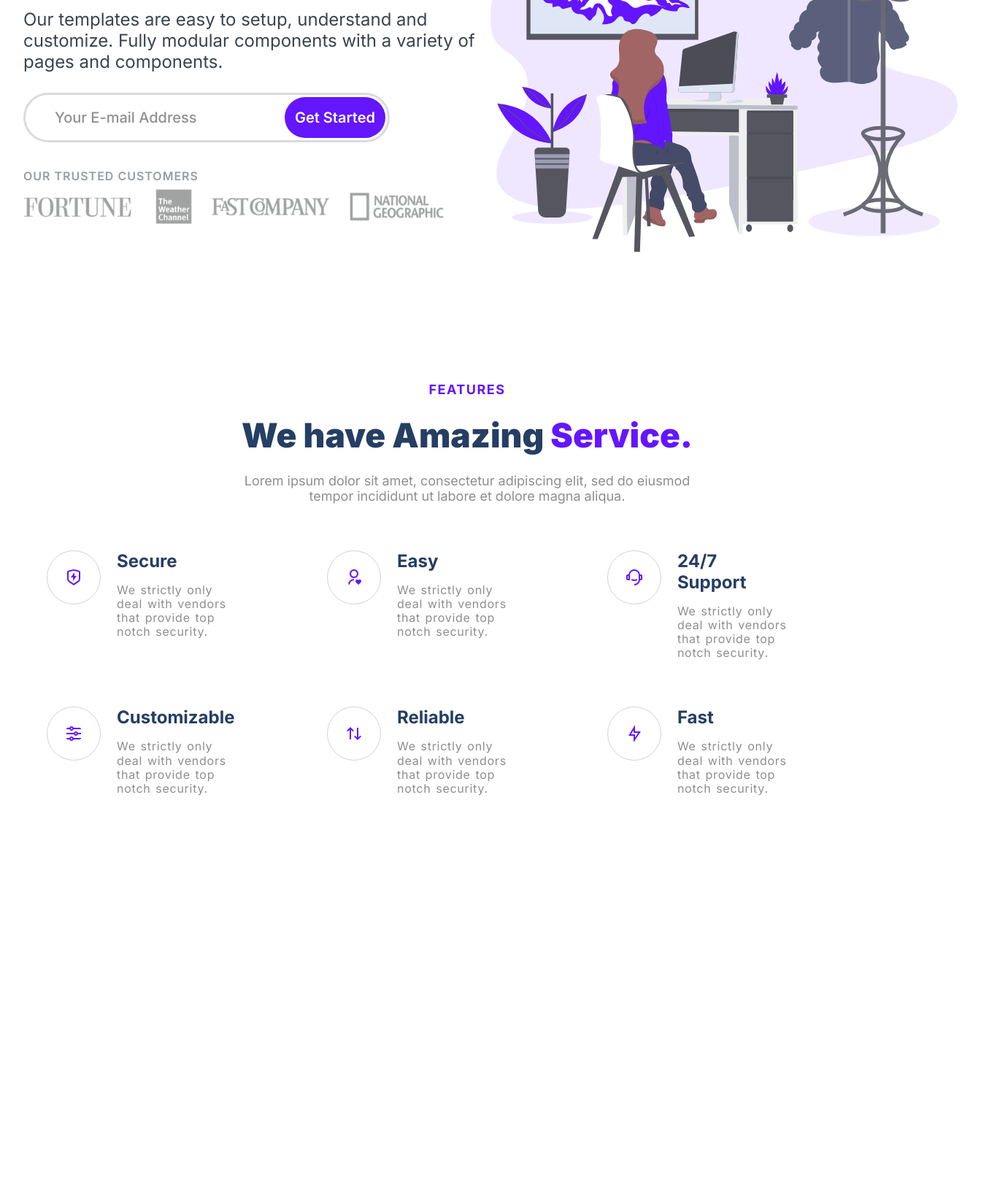
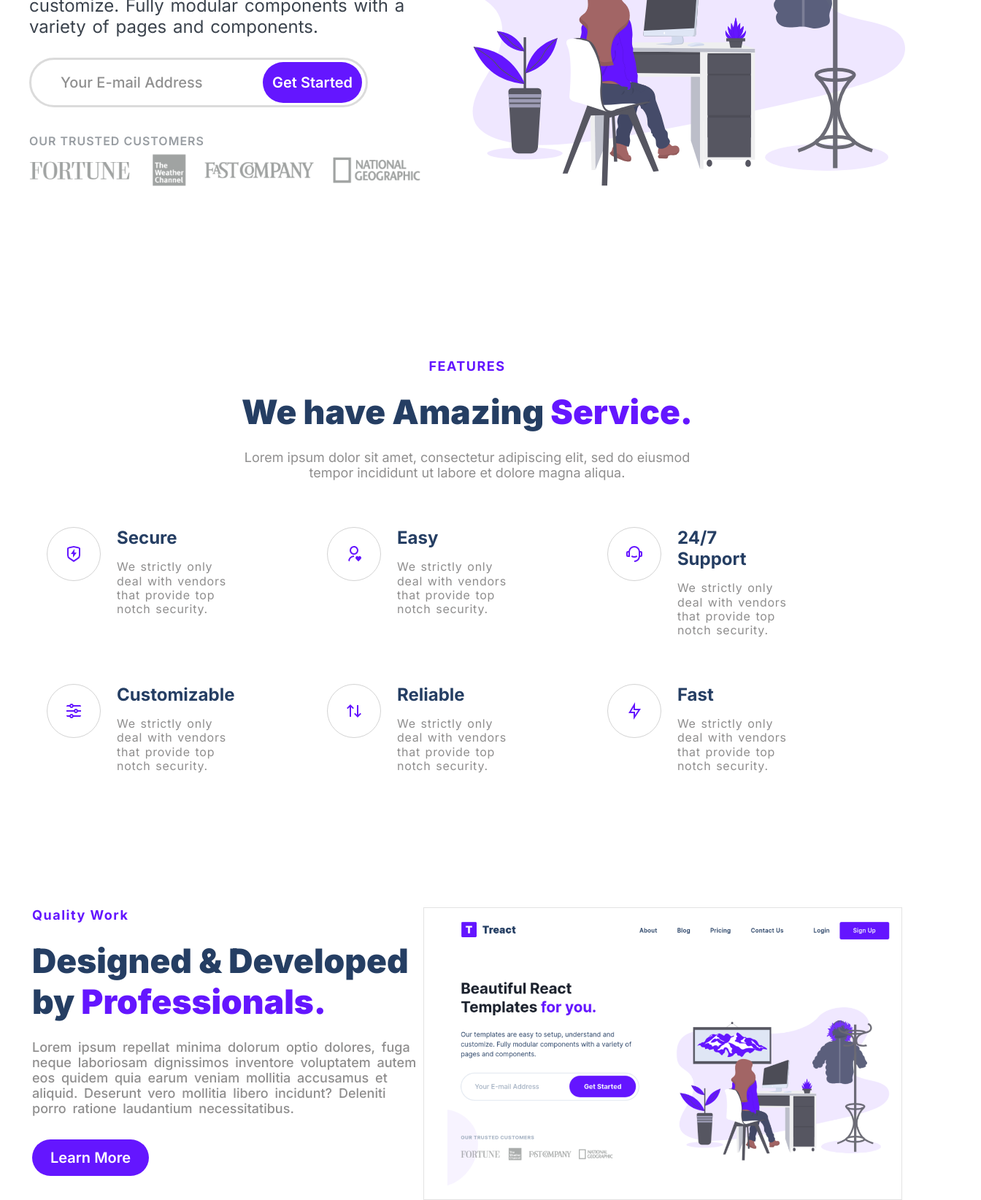
Before and after one commit to davidmgreenberg/Website-Replica, a plain HTML site: page index.html in a window 1280 px wide. Shown: the part 328-1972 px from the top of the page at 73% size, 1344 px wide, since content can reach past the window. Before the commit the page ends 1562 px from the top, so only its background shows below. Drawn offline with Linux system fonts and the light colour scheme.

Commit message:
quality work section

```diff
--- a/index.html
+++ b/index.html
@@ -17,6 +17,7 @@
   </head>
   <body>
     <section id="landing">
+      <div class="landing__padding">
         <div class="row">
           <nav>
             <a href="https://treact.owaiskhan.me/" class="nav__link--wrapper">
@@ -63,7 +64,12 @@
             </div>
 
             <div class="template__right--picture">
-            <img src="./assets/template-right.svg" class="temp--rimg" alt="" />
+              <img
+                src="./assets/template-right.svg"
+                class="temp--rimg"
+                alt=""
+              />
+            </div>
           </div>
         </div>
       </div>
@@ -73,59 +79,116 @@
     <div class="container__features">
         <div class="features__row">
           <span class="text--purple features__header">FEATURES</span>
-                <h2 class="features__h2">We have Amazing <span class="text--purple">Service.</span></h2>
-                <p class = "features__para">Lorem ipsum dolor sit amet, consectetur adipiscing elit, sed do eiusmod tempor incididunt ut labore et dolore magna aliqua.</p>
+            <h2 class="features__h2">
+            We have Amazing <span class="text--purple">Service.</span>
+            </h2>
+            <p class="features__para">
+            Lorem ipsum dolor sit amet, consectetur adipiscing elit, sed do
+            eiusmod tempor incididunt ut labore et dolore magna aliqua.
+            </p>
+
          <div class="feature__items">
             <div class="feature__item">
-                    <img src="./assets/light__shield.svg" class ="feature__img" alt="">
+              <img
+                src="./assets/light__shield.svg" class="feature__img" alt=""/>
               <div class="feature__item--words">
                 <span class="feature__item--head">Secure</span>
-                        <span class="feature__item--para"><p class="description">We strictly only deal with vendors that provide top notch security.</p></span>
+                <span class="feature__item--para"
+                  ><p class="description">
+                    We strictly only deal with vendors that provide top notch
+                    security.
+                  </p></span>
               </div>
             </div>
 
             <div class="feature__item">
-                    <img src="./assets/Easy.svg" class ="feature__img" alt="">
+              <img src="./assets/Easy.svg" class="feature__img" alt="" />
               <div class="feature__item--words">
                 <span class="feature__item--head">Easy</span>
-                        <span class="feature__item--para"><p class="description">We strictly only deal with vendors that provide top notch security.</p></span>
+                <span class="feature__item--para">
+                    <p class="description">
+                    We strictly only deal with vendors that provide top notch
+                    security.
+                  </p></span>
               </div>
             </div>
 
             <div class="feature__item">
-                    <img src="./assets/24:7.svg" class ="feature__img" alt="">
+              <img src="./assets/24:7.svg" class="feature__img" alt="" />
               <div class="feature__item--words">
                  <span class="feature__item--head">24/7 Support</span>
-                        <span class="feature__item--para"><p class="description">We strictly only deal with vendors that provide top notch security.</p></span>
+                 <span class="feature__item--para">
+                    <p class="description">
+                    We strictly only deal with vendors that provide top notch
+                    security.
+                  </p>
+                 </span>
               </div>
             </div>
 
             <div class="feature__item">
-                    <img src="./assets/customizable.svg" class ="feature__img" alt="">
+              <img src="./assets/customizable.svg" class="feature__img" alt=""/>
               <div class="feature__item--words">
                    <span class="feature__item--head">Customizable</span>
-                        <span class="feature__item--para"><p class="description">We strictly only deal with vendors that provide top notch security.</p></span>
+                  <span class="feature__item--para">
+                    <p class="description">
+                    We strictly only deal with vendors that provide top notch
+                    security.
+                  </p></span>
               </div>
             </div>
 
             <div class="feature__item">
-                    <img src="./assets/Reliable.svg" class ="feature__img" alt="">
+              <img src="./assets/Reliable.svg" class="feature__img" alt="" />
               <div class="feature__item--words">
                 <span class="feature__item--head">Reliable</span>
-                        <span class="feature__item--para"><p class="description">We strictly only deal with vendors that provide top notch security.</p></span>
+                <span class="feature__item--para"
+                  ><p class="description">
+                    We strictly only deal with vendors that provide top notch
+                    security.
+                  </p></span
+                >
               </div>
             </div>
 
             <div class="feature__item">
-                    <img src="./assets/Fast.svg" class ="feature__img" alt="">
+              <img src="./assets/Fast.svg" class="feature__img" alt="" />
               <div class="feature__item--words">
                 <span class="feature__item--head">Fast</span>
-                        <span class="feature__item--para"><p class="description">We strictly only deal with vendors that provide top notch security.</p></span>
+                <span class="feature__item--para"
+                  ><p class="description">
+                    We strictly only deal with vendors that provide top notch
+                    security.
+                  </p></span
+                >
               </div>
             </div>
+
+        <!-- <img src="./assets/vector15.svg" alt="" class="feature__blob"> -->
         </div>
       </div>
     </div>
    </section>
+   <!-- <img src="./assets/vector15.svg" alt="" class="feature__blob"> -->
+
+    <section id="Quality__work">
+      <div class="quality__row">
+        <div class="quality__work--left">
+            <span class="text--purple features__header">Quality Work</span>
+            <h2 class="features__h2">
+                Designed & Developed by <span class="text--purple">Professionals.</span>
+                </h2>
+                <p class="quality__para features__para">
+                Lorem ipsum repellat minima dolorum optio dolores, fuga neque laboriosam dignissimos inventore voluptatem autem eos quidem quia earum veniam mollitia accusamus et aliquid. Deserunt vero mollitia libero incidunt? Deleniti porro ratione laudantium necessitatibus.
+                </p>
+                <button class="nav__button">Learn More</button>
+        </div>
+        <div class="quality__work--right">
+                <img src="./assets/quality.png" class= "quality__img "alt="">
+        </div>
+      </div>
+    </section>
+
+
 </body>
 </html>
--- a/style.css
+++ b/style.css
@@ -2,8 +2,11 @@
     padding: 0;
     margin: 0;
     font-family: Inter, system-ui;
+    box-sizing: inherit;
 }
-
+.landing__padding {
+    padding:32px 32px;
+}
 img {
     max-width :60vw;
 
@@ -13,10 +16,10 @@ img {
     color:#6416FF;
 }
 .row {
-    max-width: 1400px;
+    max-width: 1200px;
     width:100%;
     margin: 0 auto;
-    padding: 32px 32px;
+
 }
 /* NAV SECTION START <----- */
 nav {
@@ -112,7 +115,7 @@ list-style: none;
 .template__container {
     width:100%;
     display: flex;
-    padding:64px 0;
+    padding-top:64px;
 
 }
 
@@ -128,15 +131,18 @@ list-style: none;
 
 .template__header {
     font-weight:650;
-    font-size:42px;
+    font-size:48px;
     padding-bottom:28px;
+    max-width:450px;
 }
+
 
 .template__paragraph {
     font-weight:200;
     font-size:24px;
     color:#3b434d;
     padding-bottom:28px;
+    word-spacing: 2px;
 }
 
 .temp--rimg {
@@ -203,14 +209,15 @@ input {
 
 .container__features {
     display: flex;
-padding:80px 0;
+padding-top:200px;
+padding-bottom:120px;
 
 }
 
 .features__row {
 width:100%;
 margin: 0 auto;
-max-width:1400px;
+max-width:1200px;
 display: flex;
 align-items: center;
 flex-direction:column;
@@ -288,3 +295,50 @@ padding:0 64px;
     flex-wrap: wrap;
 
 }
+
+/* .feature__blob {
+position:absolute;
+top:1100px;
+left:80vw;
+opacity:66%;
+overflow: hidden;
+} */
+
+
+
+.quality__work--right {
+    box-sizing: border-box;
+    width:55%;
+    display: flex;
+    justify-content: center;
+    align-items: center;
+}
+
+.quality__work--left {
+    display: flex;
+    flex-direction: column;
+    width:45%;
+}
+
+.quality__para {
+    text-align:left;
+    font-weight:500;
+    word-spacing:4px;
+    padding-bottom:32px;
+}
+
+.quality__img {
+    width:100%;
+    height:auto;
+    padding-left:32px;
+    border:1px solid rgba(211, 211, 211, 0.641);
+
+}
+
+.quality__row {
+    display: flex;
+    padding:0 44px;
+    overflow: hidden;
+    max-width:1200px;
+    margin: 0 auto;
+}
```
Also changed, not shown: assets/quality.png (added), 2 other files. Lines whose indentation alone changed are shown as unchanged.
